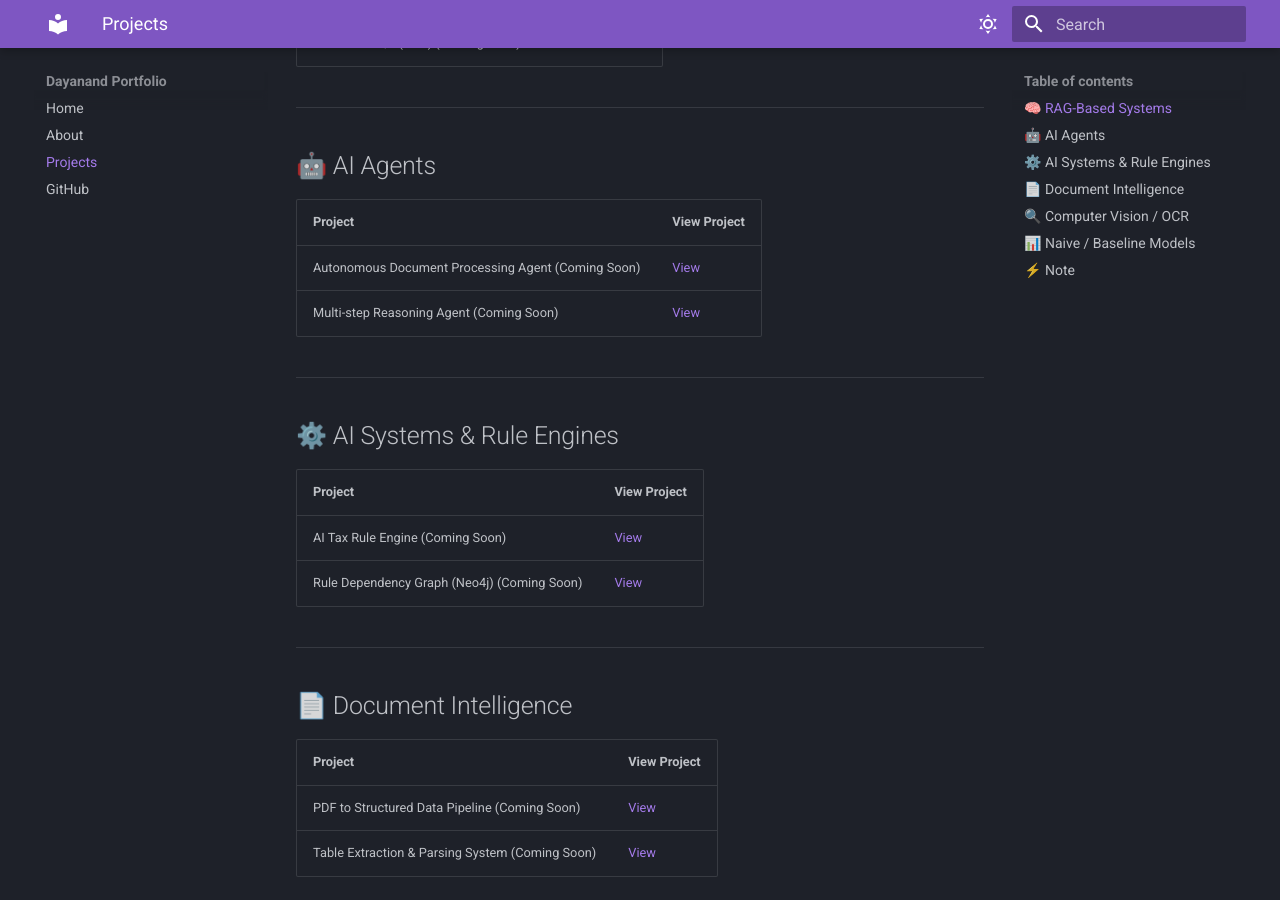
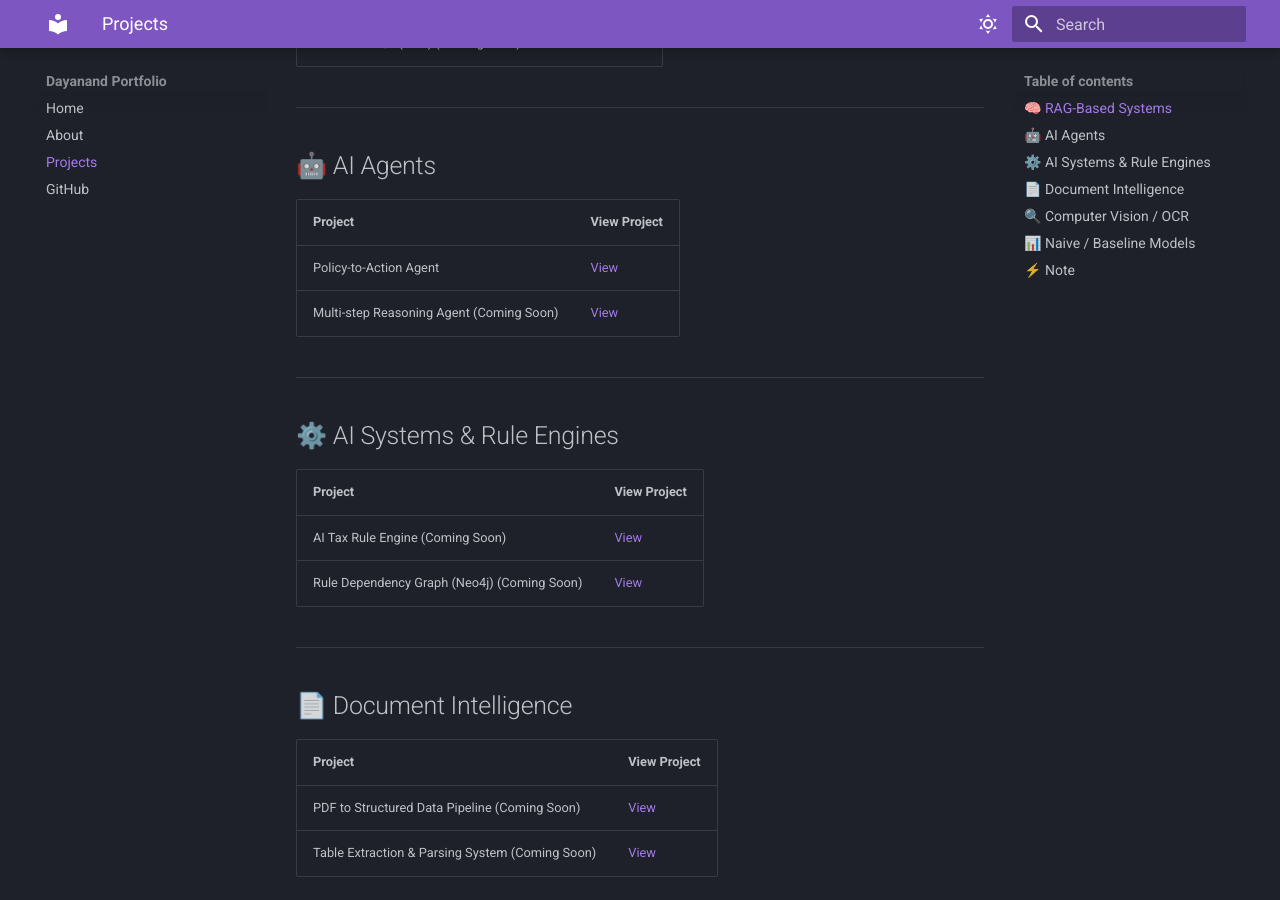
Before and after one commit to dayanandcortex/dayanandcortex.github.io, an MkDocs documentation site: the page built from docs/projects.md, in a window 1280 px wide and 900 px high, scrolled down 393 px. Built offline with MkDocs 1.6.1 and Material for MkDocs 9.7.7, drawn with Linux system fonts in a browser that asks for light colours.

Commit message:
Update project link for Policy-to-Action Agent

```diff
--- a/docs/projects.md
+++ b/docs/projects.md
@@ -17,7 +17,7 @@
 
 | Project | View Project |
 |--------|-------------|
-| Autonomous Document Processing Agent (Coming Soon) | [View](https://github.com/dayagen) |
+| Policy-to-Action Agent | [View](https://github.com/dayanandcortex/policy_to_action_agent) |
 | Multi-step Reasoning Agent (Coming Soon) | [View](https://github.com/dayagen) |
 
 ---
```
